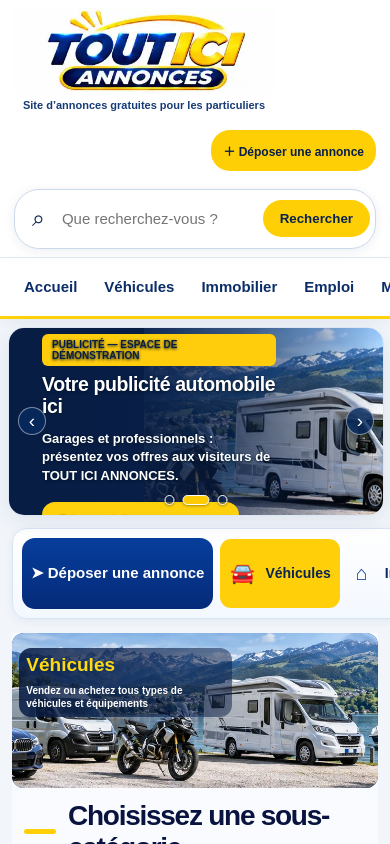
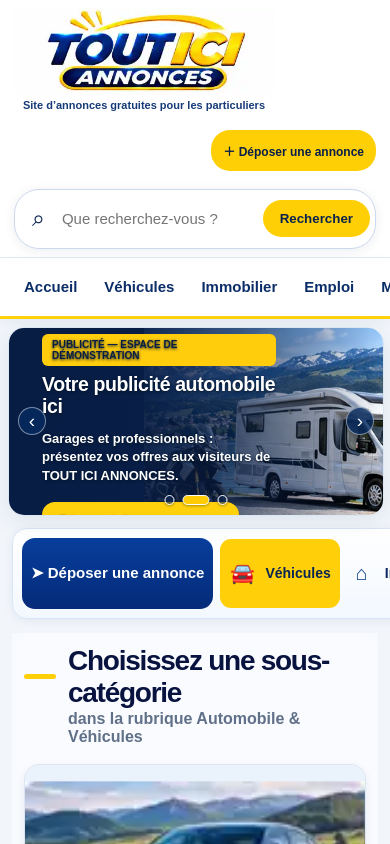
Before and after one commit to Touticimarket/tout-ici-market, a Next.js app: page /automobile in a window 390 px wide. Shown: the top 844 px of the page. Built offline with nearby package versions, Linux system fonts and the light colour scheme.

Commit message:
Keep only the shared banner on Automobile to match all other pages

```diff
--- a/app/automobile/page.tsx
+++ b/app/automobile/page.tsx
@@ -159,7 +159,6 @@ export default function AutomobilePage(){
 .auto-home .equip-icon svg{width:46px!important;height:46px!important}
 @media(max-width:760px){.auto-home .main-panel{padding:12px!important}.auto-home .cards{gap:12px!important}.auto-home .tile-title{font-size:17px!important}.auto-home .tile-description{font-size:13px!important}}
  `}</style>
- <div className="hero"><img src="/auto-reel/bandeau.svg" alt="Photographie panoramique : berline bleue, utilitaire, moto, camping-car, bateau et vélo au bord d’un lac de montagne" /><div className="hero-title"><strong>Véhicules</strong><span>Vendez ou achetez tous types de véhicules et équipements</span></div></div>
  <section className="main-panel"><h1>Choisissez une sous-catégorie</h1>
  <p className="subtitle">dans la rubrique Automobile &amp; Véhicules</p>
  <div className="cards">{categories.map(c=><a className="category" key={c.slug} href={"/automobile/"+c.slug}>
```
